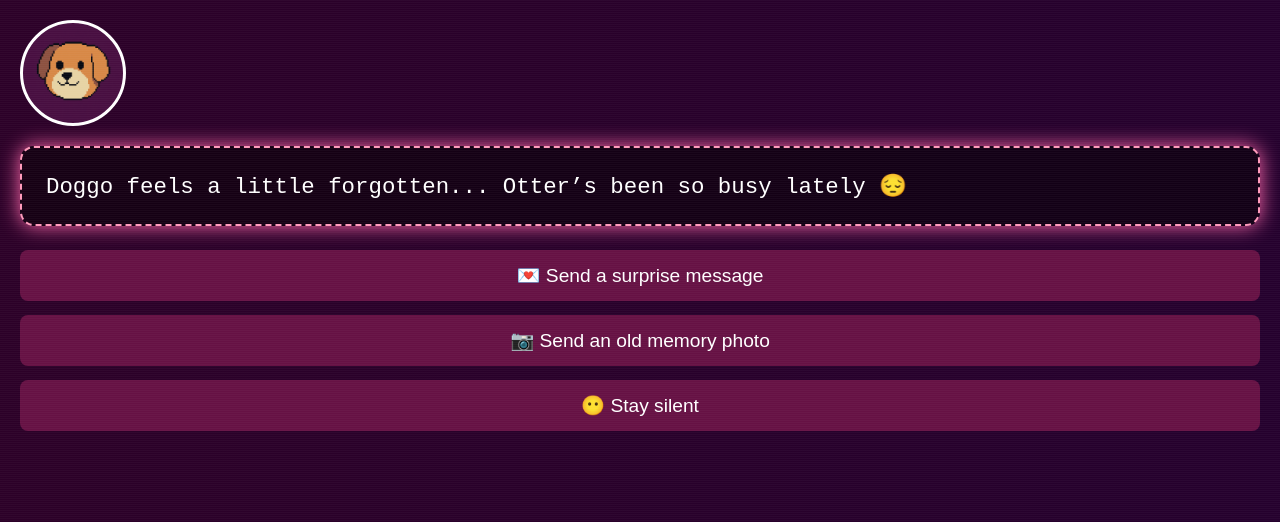
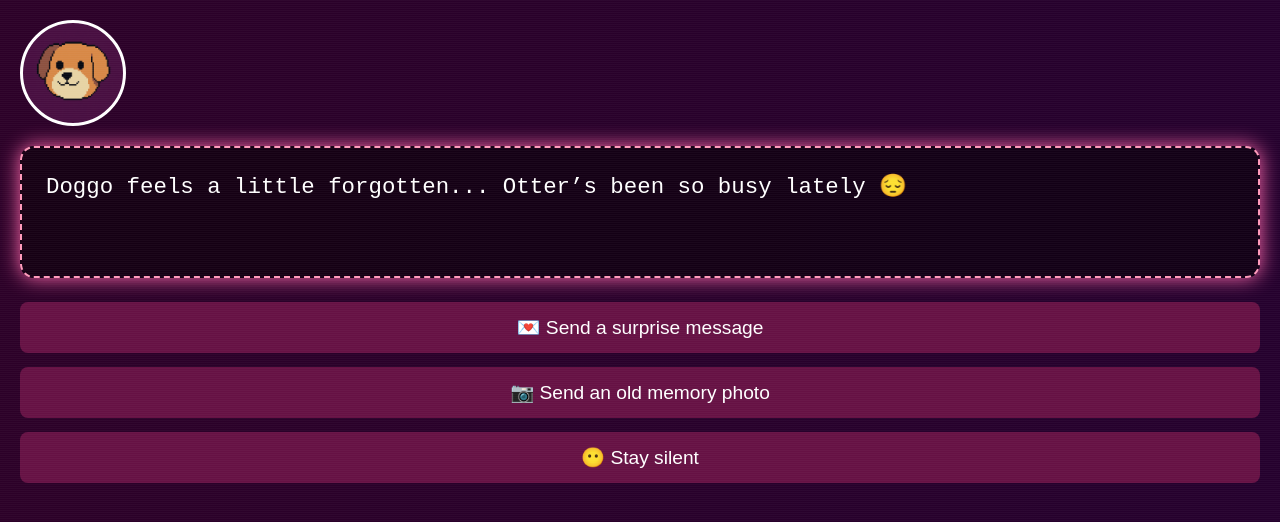
Before and after one commit to aar0nxg/game, a plain HTML site: page game.html in a window 1280 px wide. Drawn offline with Linux system fonts and the light colour scheme.

Commit message:
Update game.html

```diff
--- a/game.html
+++ b/game.html
@@ -1,4 +1,3 @@
-
 <!DOCTYPE html>
 <html lang="en">
 <head>
@@ -59,6 +58,7 @@
       box-shadow: 0 0 20px #ff66aa;
       margin-bottom: 24px;
       font-size: 1.4em;
+      min-height: 80px;
     }
 
     .choices button {
@@ -132,13 +132,31 @@
     const endingGood = "No matter the distance, and no matter what happens… you are never gonna lose me. I love you with all my heart. Whether I come to BD or stay in Canada… our hearts are one, baby. Forever and for eternity. 💖";
     const endingBad = "Doggo still loves you… but his heart is hurting a little. Maybe next time, Otter. 💔";
 
+    function typeWriter(text, callback) {
+      let i = 0;
+      dialogueEl.innerHTML = "";
+      const speed = 35;
+
+      function type() {
+        if (i < text.length) {
+          dialogueEl.innerHTML += text.charAt(i);
+          i++;
+          setTimeout(type, speed);
+        } else if (callback) {
+          callback();
+        }
+      }
+
+      type();
+    }
+
     function showScene() {
       if (scene < story.length) {
         const s = story[scene];
         avatarEl.style.backgroundImage = `url('${s.avatar}')`;
-        dialogueEl.innerText = s.text;
+        typeWriter(s.text, () => {
           choicesEl.innerHTML = "";
-        s.choices.forEach((c, i) => {
+          s.choices.forEach((c) => {
             const btn = document.createElement("button");
             btn.innerText = c.text;
             btn.onclick = () => {
@@ -148,9 +166,11 @@
             };
             choicesEl.appendChild(btn);
           });
+        });
       } else {
+        const endText = mood >= 2 ? endingGood : endingBad;
         avatarEl.style.backgroundImage = `url('${mood >= 2 ? "doggo.png" : "sad_doggo.png"}')`;
-        dialogueEl.innerText = mood >= 2 ? endingGood : endingBad;
+        typeWriter(endText);
         choicesEl.innerHTML = "";
       }
     }
```
Lines whose indentation alone changed are shown as unchanged.
